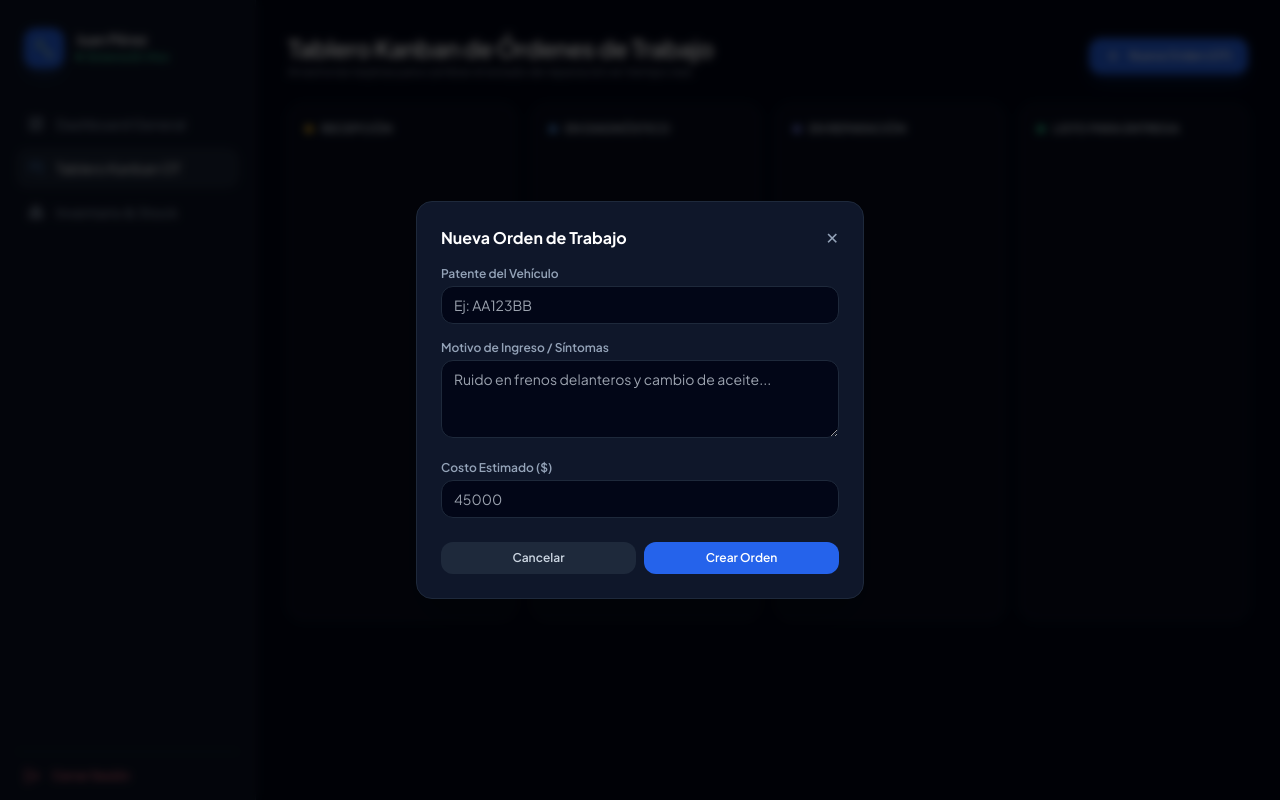
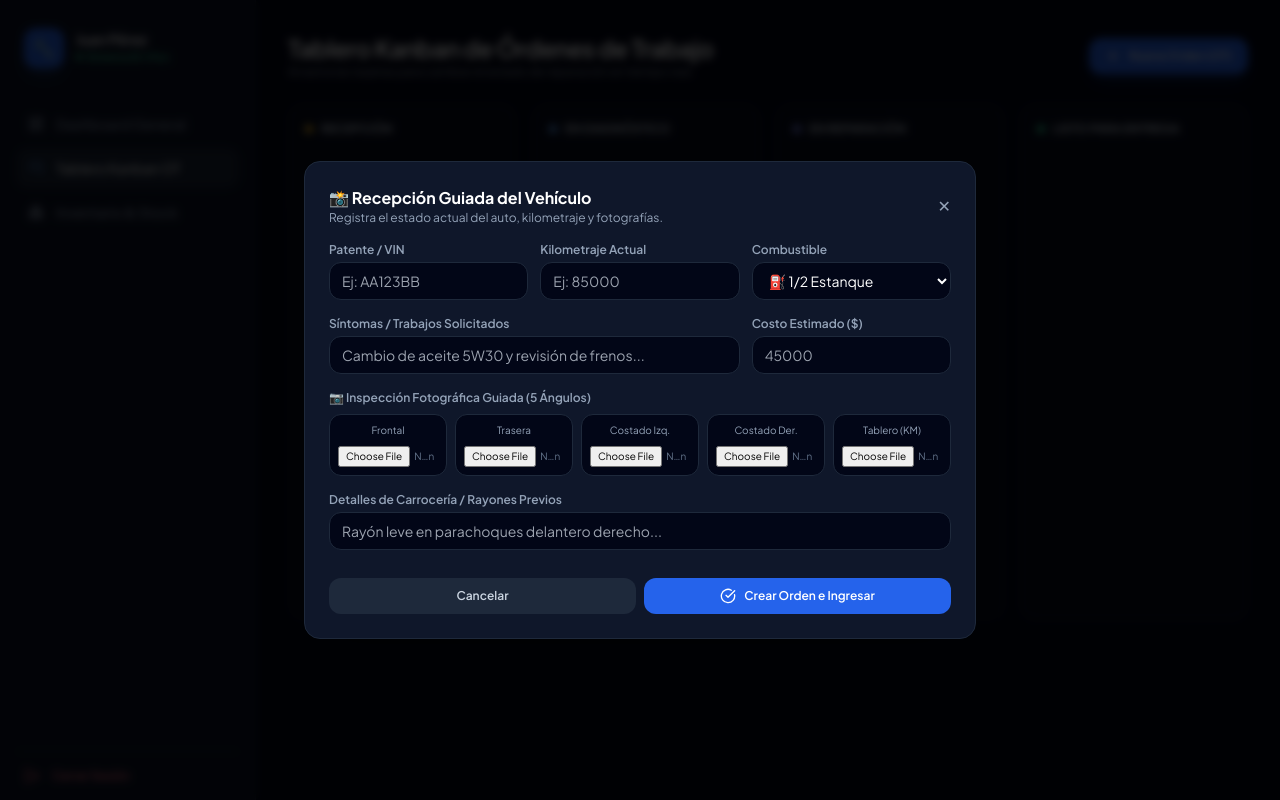
Before and after one commit to GarciaCL/taller-mecanico-saas, a Flask app: page / in a window 1280 px wide, after a click on "Nueva Orden (OT)". Run offline with Flask 3, Linux system fonts and the light colour scheme; a user stored in the database is signed in; data that the repository does not hold is empty; parts of the project's set-up code (start-up, migrations or seed data) failed here and were passed over; some libraries are stand-ins or nearby versions.

Commit message:
Agregado modulo de Recepcion Guiada con 5 fotos, kilometraje y combustible

```diff
--- a/main.py
+++ b/main.py
@@ -1,17 +1,24 @@
 from flask import Flask, render_template, request, redirect, session, jsonify
 import os
+from werkzeug.utils import secure_filename
 from base_datos.crear_db import inicializar_db_saas
 from modulos.gestion_db import (
     validar_login,
     obtener_inventario,
     agregar_repuesto,
-    crear_orden_trabajo,
+    crear_orden_recepcion_guiada,
     obtener_ordenes_kanban,
     actualizar_estado_orden
 )
 
 app = Flask(__name__)
 app.secret_key = "CLAVE-SUPER-SECRETA-SAAS-TALLER"
+
+UPLOAD_FOLDER = "static/uploads"
+if not os.path.exists(UPLOAD_FOLDER):
+    os.makedirs(UPLOAD_FOLDER)
+
+app.config["UPLOAD_FOLDER"] = UPLOAD_FOLDER
 
 inicializar_db_saas()
 
@@ -53,6 +60,14 @@ def logout():
     session.clear()
     return redirect("/login")
 
+def guardar_foto(file, prefijo):
+    if file and file.filename != '':
+        filename = secure_filename(f"{prefijo}_{file.filename}")
+        path = os.path.join(app.config['UPLOAD_FOLDER'], filename)
+        file.save(path)
+        return f"/static/uploads/{filename}"
+    return ""
+
 @app.route("/crear_ot", methods=["POST"])
 def crear_ot_web():
     if "taller_id" not in session:
@@ -61,8 +76,20 @@ def crear_ot_web():
     patente = request.form["patente"]
     sintomas = request.form["sintomas"]
     costo = float(request.form["costo"]) if request.form.get("costo") else 0.0
+    km = int(request.form["km"]) if request.form.get("km") else 0
+    combustible = request.form.get("combustible", "1/2")
+    detalles = request.form.get("detalles", "")
 
-    crear_orden_trabajo(session["taller_id"], patente, sintomas, costo)
+    # Procesar imágenes subidas
+    fotos = {
+        'frontal': guardar_foto(request.files.get('foto_frontal'), f"{patente}_frontal"),
+        'trasera': guardar_foto(request.files.get('foto_trasera'), f"{patente}_trasera"),
+        'costado_izq': guardar_foto(request.files.get('foto_izq'), f"{patente}_izq"),
+        'costado_der': guardar_foto(request.files.get('foto_der'), f"{patente}_der"),
+        'tablero': guardar_foto(request.files.get('foto_tablero'), f"{patente}_tablero")
+    }
+
+    crear_orden_recepcion_guiada(session["taller_id"], patente, sintomas, costo, km, combustible, detalles, fotos)
     return redirect("/")
 
 @app.route("/cambiar_estado_ot", methods=["POST"])
--- a/templates/index.html
+++ b/templates/index.html
@@ -180,6 +180,15 @@
                                 <span>👤 {{ o[7] }}</span>
                                 <span>📞 {{ o[8] }}</span>
                             </div>
+                            <!-- Dentro del loop de tarjetas Kanban -->
+<div class="flex items-center gap-2 mb-2">
+    <span class="text-[10px] font-semibold bg-slate-800 text-slate-300 px-2 py-0.5 rounded-md">
+        🏎️ {{ o[9] }} KM
+    </span>
+    <span class="text-[10px] font-semibold bg-slate-800 text-amber-400 px-2 py-0.5 rounded-md">
+        ⛽ {{ o[10] }}
+    </span>
+</div>
                         </div>
                         {% endfor %}
                     </div>
@@ -218,33 +227,94 @@
 
     </main>
 
-    <!-- MODAL PARA CREAR ORDEN (OT) -->
-    <div id="modal-ot" class="fixed inset-0 bg-black/70 backdrop-blur-sm flex items-center justify-center hidden z-50">
-        <div class="bg-slate-900 border border-slate-800 w-full max-w-md p-6 rounded-2xl shadow-2xl">
-            <div class="flex justify-between items-center mb-4">
-                <h3 class="text-base font-bold text-white">Nueva Orden de Trabajo</h3>
-                <button onclick="document.getElementById('modal-ot').classList.add('hidden')" class="text-slate-400 hover:text-white">✕</button>
+    <!-- MODAL RECEPCIÓN GUIADA CON FOTOS Y CHECKLIST -->
+<div id="modal-ot" class="fixed inset-0 bg-black/80 backdrop-blur-sm flex items-center justify-center hidden z-50 p-4 overflow-y-auto">
+    <div class="bg-slate-900 border border-slate-800 w-full max-w-2xl p-6 rounded-2xl shadow-2xl my-8">
+        <div class="flex justify-between items-center mb-4">
+            <div>
+                <h3 class="text-base font-bold text-white flex items-center gap-2">📸 Recepción Guiada del Vehículo</h3>
+                <p class="text-xs text-slate-400">Registra el estado actual del auto, kilometraje y fotografías.</p>
             </div>
-            <form action="/crear_ot" method="POST" class="space-y-4">
+            <button onclick="document.getElementById('modal-ot').classList.add('hidden')" class="text-slate-400 hover:text-white">✕</button>
+        </div>
+
+        <form action="/crear_ot" method="POST" enctype="multipart/form-data" class="space-y-4">
+            <!-- 1. DATOS BÁSICOS -->
+            <div class="grid grid-cols-1 md:grid-cols-3 gap-3">
                 <div>
-                    <label class="block text-xs font-semibold text-slate-400 mb-1">Patente del Vehículo</label>
+                    <label class="block text-xs font-semibold text-slate-400 mb-1">Patente / VIN</label>
                     <input type="text" name="patente" placeholder="Ej: AA123BB" class="w-full bg-slate-950 border border-slate-800 rounded-xl px-3 py-2 text-sm text-white focus:outline-none focus:border-blue-500" required>
                 </div>
                 <div>
-                    <label class="block text-xs font-semibold text-slate-400 mb-1">Motivo de Ingreso / Síntomas</label>
-                    <textarea name="sintomas" rows="3" placeholder="Ruido en frenos delanteros y cambio de aceite..." class="w-full bg-slate-950 border border-slate-800 rounded-xl px-3 py-2 text-sm text-white focus:outline-none focus:border-blue-500" required></textarea>
+                    <label class="block text-xs font-semibold text-slate-400 mb-1">Kilometraje Actual</label>
+                    <input type="number" name="km" placeholder="Ej: 85000" class="w-full bg-slate-950 border border-slate-800 rounded-xl px-3 py-2 text-sm text-white focus:outline-none focus:border-blue-500" required>
+                </div>
+                <div>
+                    <label class="block text-xs font-semibold text-slate-400 mb-1">Combustible</label>
+                    <select name="combustible" class="w-full bg-slate-950 border border-slate-800 rounded-xl px-3 py-2 text-sm text-white focus:outline-none focus:border-blue-500">
+                        <option value="Reserva">⛽ Reserva</option>
+                        <option value="1/4">⛽ 1/4 Estanque</option>
+                        <option value="1/2" selected>⛽ 1/2 Estanque</option>
+                        <option value="3/4">⛽ 3/4 Estanque</option>
+                        <option value="Lleno">⛽ Estanque Lleno</option>
+                    </select>
+                </div>
+            </div>
+
+            <!-- 2. MOTIVO Y COSTO -->
+            <div class="grid grid-cols-1 md:grid-cols-3 gap-3">
+                <div class="md:col-span-2">
+                    <label class="block text-xs font-semibold text-slate-400 mb-1">Síntomas / Trabajos Solicitados</label>
+                    <input type="text" name="sintomas" placeholder="Cambio de aceite 5W30 y revisión de frenos..." class="w-full bg-slate-950 border border-slate-800 rounded-xl px-3 py-2 text-sm text-white focus:outline-none focus:border-blue-500" required>
                 </div>
                 <div>
                     <label class="block text-xs font-semibold text-slate-400 mb-1">Costo Estimado ($)</label>
                     <input type="number" name="costo" placeholder="45000" class="w-full bg-slate-950 border border-slate-800 rounded-xl px-3 py-2 text-sm text-white focus:outline-none focus:border-blue-500">
                 </div>
-                <div class="flex gap-2 pt-2">
-                    <button type="button" onclick="document.getElementById('modal-ot').classList.add('hidden')" class="w-1/2 bg-slate-800 hover:bg-slate-700 text-slate-300 font-semibold py-2 rounded-xl text-xs">Cancelar</button>
-                    <button type="submit" class="w-1/2 bg-blue-600 hover:bg-blue-500 text-white font-semibold py-2 rounded-xl text-xs">Crear Orden</button>
+            </div>
+
+            <!-- 3. FOTOS GUIADAS -->
+            <div>
+                <label class="block text-xs font-semibold text-slate-400 mb-2">📷 Inspección Fotográfica Guiada (5 Ángulos)</label>
+                <div class="grid grid-cols-2 md:grid-cols-5 gap-2">
+                    <div class="bg-slate-950 border border-slate-800 p-2 rounded-xl text-center">
+                        <span class="block text-[10px] text-slate-400 mb-1">Frontal</span>
+                        <input type="file" name="foto_frontal" accept="image/*" capture="environment" class="text-[10px] text-slate-500 w-full">
+                    </div>
+                    <div class="bg-slate-950 border border-slate-800 p-2 rounded-xl text-center">
+                        <span class="block text-[10px] text-slate-400 mb-1">Trasera</span>
+                        <input type="file" name="foto_trasera" accept="image/*" capture="environment" class="text-[10px] text-slate-500 w-full">
+                    </div>
+                    <div class="bg-slate-950 border border-slate-800 p-2 rounded-xl text-center">
+                        <span class="block text-[10px] text-slate-400 mb-1">Costado Izq.</span>
+                        <input type="file" name="foto_izq" accept="image/*" capture="environment" class="text-[10px] text-slate-500 w-full">
+                    </div>
+                    <div class="bg-slate-950 border border-slate-800 p-2 rounded-xl text-center">
+                        <span class="block text-[10px] text-slate-400 mb-1">Costado Der.</span>
+                        <input type="file" name="foto_der" accept="image/*" capture="environment" class="text-[10px] text-slate-500 w-full">
+                    </div>
+                    <div class="bg-slate-950 border border-slate-800 p-2 rounded-xl text-center">
+                        <span class="block text-[10px] text-slate-400 mb-1">Tablero (KM)</span>
+                        <input type="file" name="foto_tablero" accept="image/*" capture="environment" class="text-[10px] text-slate-500 w-full">
+                    </div>
                 </div>
-            </form>
-        </div>
+            </div>
+
+            <!-- 4. DETALLES DE RAYONES O ABOLLADURAS -->
+            <div>
+                <label class="block text-xs font-semibold text-slate-400 mb-1">Detalles de Carrocería / Rayones Previos</label>
+                <input type="text" name="detalles" placeholder="Rayón leve en parachoques delantero derecho..." class="w-full bg-slate-950 border border-slate-800 rounded-xl px-3 py-2 text-sm text-white focus:outline-none focus:border-blue-500">
+            </div>
+
+            <div class="flex gap-2 pt-3">
+                <button type="button" onclick="document.getElementById('modal-ot').classList.add('hidden')" class="w-1/2 bg-slate-800 hover:bg-slate-700 text-slate-300 font-semibold py-2.5 rounded-xl text-xs">Cancelar</button>
+                <button type="submit" class="w-1/2 bg-blue-600 hover:bg-blue-500 text-white font-semibold py-2.5 rounded-xl text-xs flex items-center justify-center gap-2">
+                    <i data-lucide="check-circle" class="w-4 h-4"></i> Crear Orden e Ingresar
+                </button>
+            </div>
+        </form>
     </div>
+</div>
 
     <!-- SCRIPT DRAG & DROP KANBAN -->
     <script>
```
Also changed, not shown: base_datos/crear_db.py (+18 -28 lines), modulos/gestion_db.py (+20 -20 lines).
